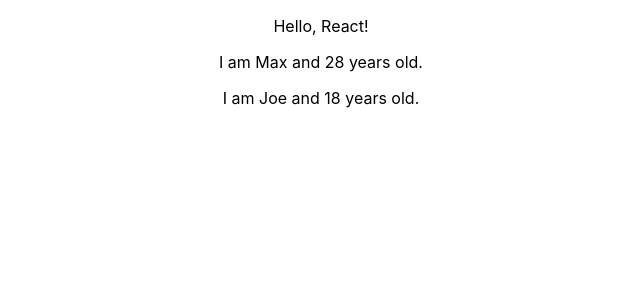
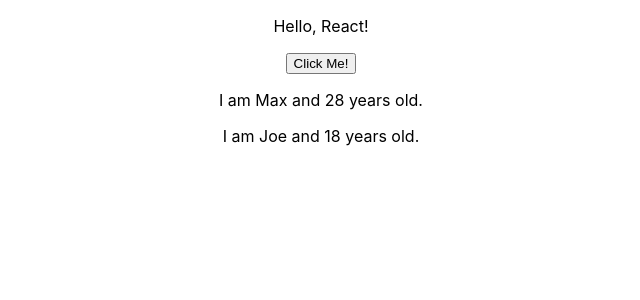
Before and after one commit to xionger/react_web, a React (Create React App) app in the folder complete-react-guide/: page / in a window 1280 px wide. Shown: the top 300 px of the page, without its empty margins (319-959 px from the left). Built offline with nearby package versions, Linux system fonts and the light colour scheme.

Commit message:
3.42 handle event

```diff
--- a/complete-react-guide/src/App.js
+++ b/complete-react-guide/src/App.js
@@ -10,11 +10,19 @@
     ]
   }
 
+  switchNameHandler = () => {
+    this.setState({persons: [
+      {name: "Maxwell", age: 28},
+      {name: "Joe", age: 18}
+    ]});
+  }
+
   render(){
       return (
         <div className="App">
           <header className="App-header">
             <p>Hello, React!</p>
+            <button onClick={this.switchNameHandler}>Click Me!</button>
             <Person name={this.state.persons[0].name} age={this.state.persons[0].age} />
             <Person name={this.state.persons[1].name} age={this.state.persons[1].age} />
           </header>
```
